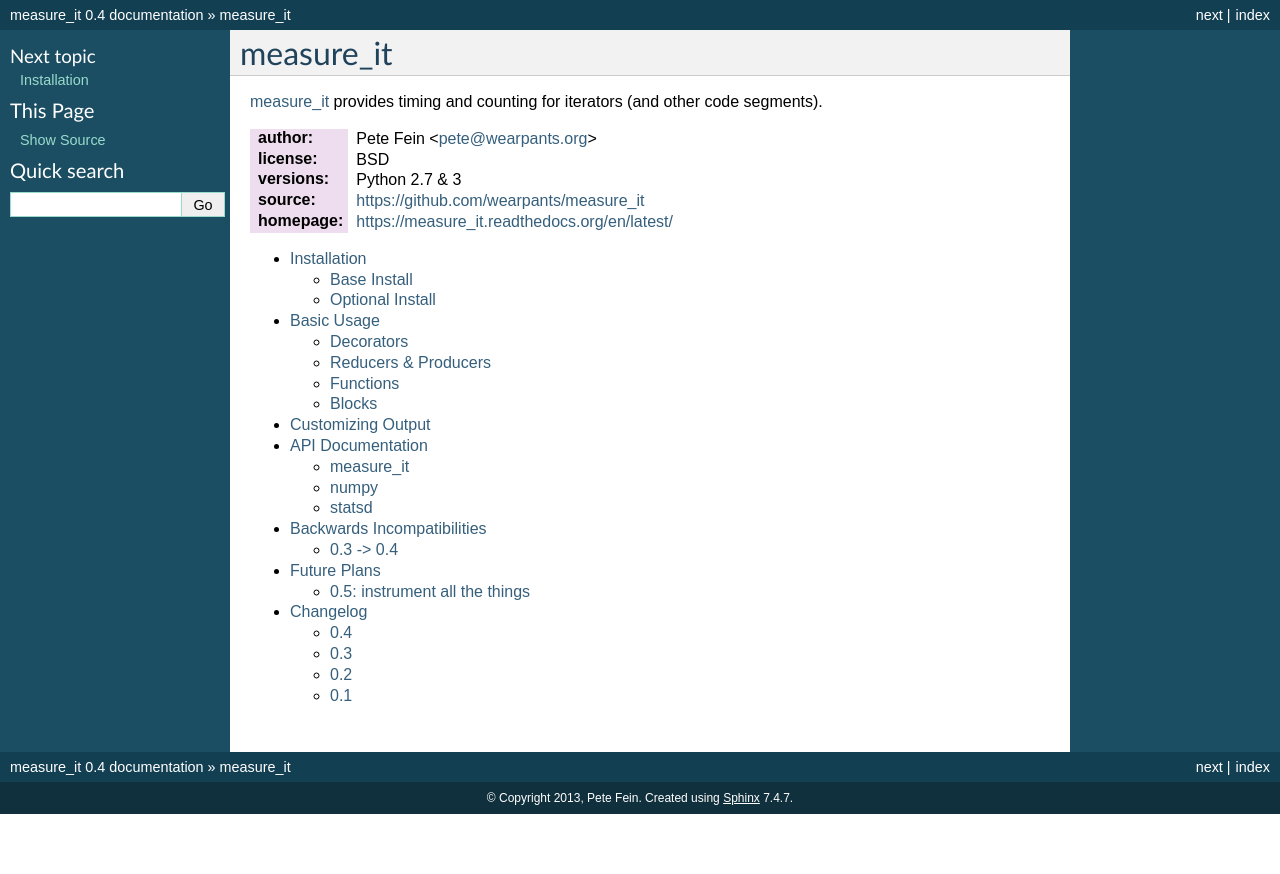
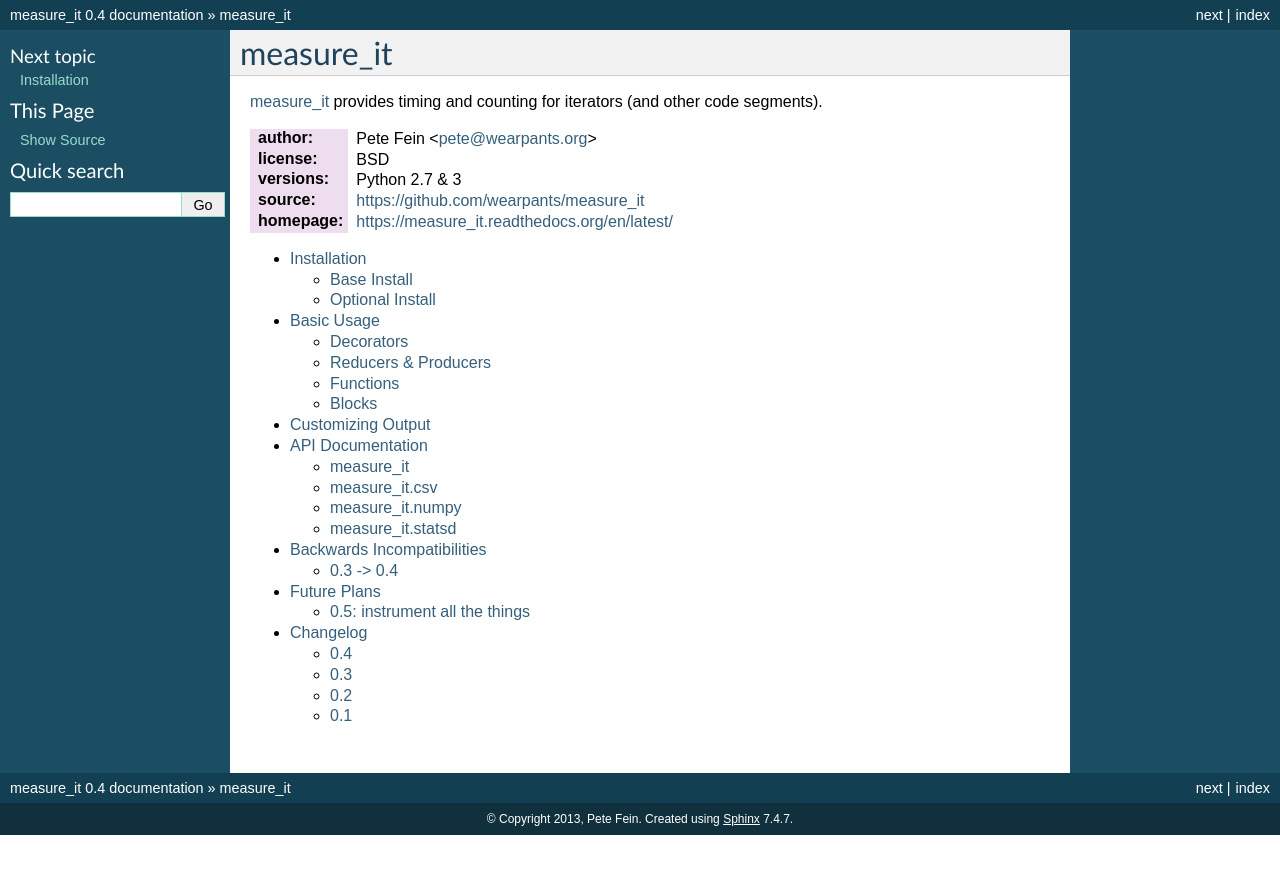
Before and after one commit to wearpants/instrument, a Sphinx documentation site: the page built from doc/index.rst, in a window 1280 px wide. Shown: the top 874 px of the page. Built offline with Sphinx 7.4.7, drawn with Linux system fonts in a browser that asks for light colours.

```diff
--- a/doc/api.rst
+++ b/doc/api.rst
@@ -8,14 +8,20 @@ measure_it
     :members: measure_iter, measure_each, measure_reduce, measure_produce, measure_func, measure_first, measure_block, print_metric, default_metric, make_multi_metric
 
 
-numpy
-----------------------
+measure_it.csv
+--------------
+
+.. automodule:: measure_it.csv
+    :members:
+
+measure_it.numpy
+----------------
 
 .. automodule:: measure_it.numpy
-    :members:
+    :members: NumpyMetric, PlotMetric, StatsMetric
 
 
-statsd
+measure_it.statsd
 -----------------
 
 .. automodule:: measure_it.statsd
```
Also changed, not shown: 1 other file.
